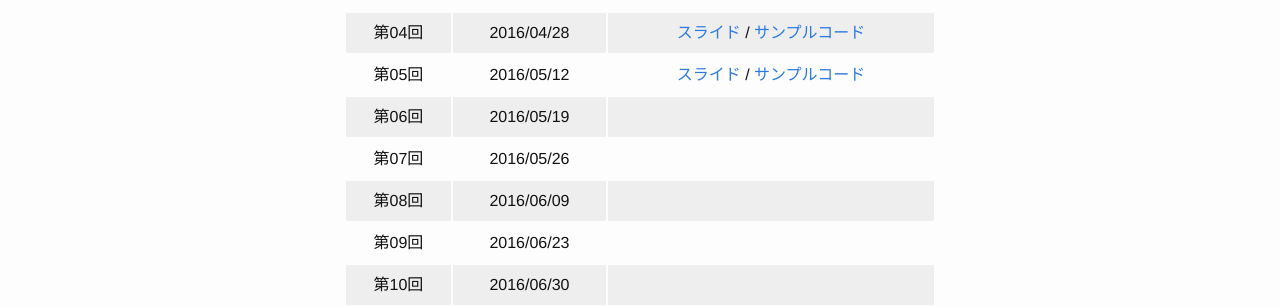
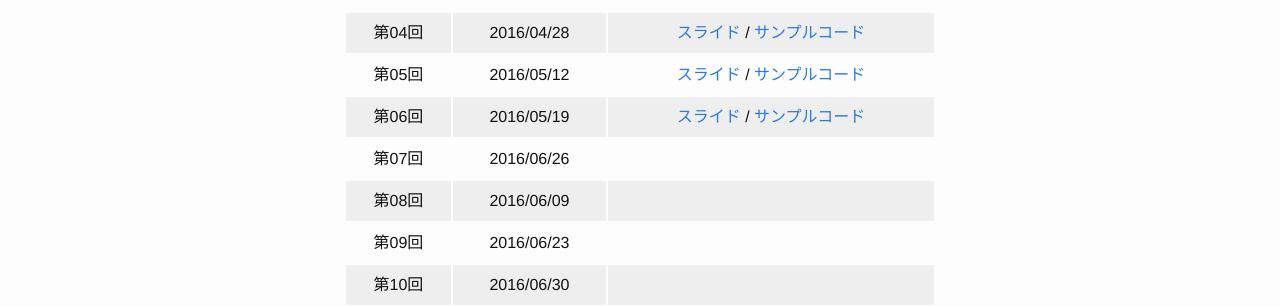
Before and after one commit to s15586yt/sfcjs2016s.github.io, a Jekyll site: the page built from index.md, in a window 1280 px wide. Shown: the part 312-619 px from the top of the page. Built offline with Jekyll 4.4.1, drawn with Linux system fonts in a browser that asks for light colours.

Commit message:
added links to lecture#6's materials

```diff
--- a/index.md
+++ b/index.md
@@ -14,8 +14,8 @@ permalink: /
 |第03回|2016/04/21|[スライド](slide03) / [サンプルコード](https://github.com/sfcjs2016s/code03)|
 |第04回|2016/04/28|[スライド](slide04) / [サンプルコード](https://github.com/sfcjs2016s/code04)|
 |第05回|2016/05/12|[スライド](slide05) / [サンプルコード](https://github.com/sfcjs2016s/code05)|
-|第06回|2016/05/19||
-|第07回|2016/05/26||
+|第06回|2016/05/19|[スライド](slide06) / [サンプルコード](https://github.com/sfcjs2016s/code06)|
+|第07回|2016/06/26||
 |第08回|2016/06/09||
 |第09回|2016/06/23||
 |第10回|2016/06/30||
```
